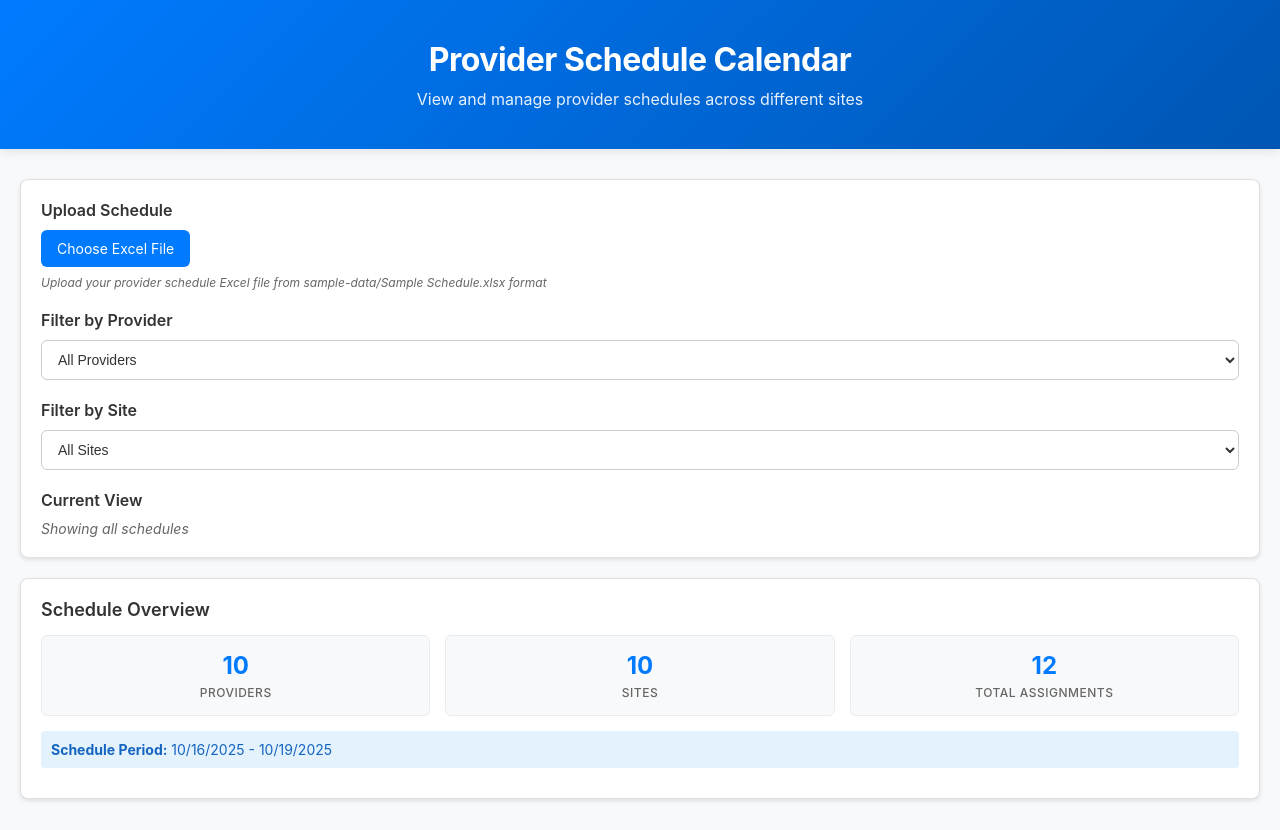
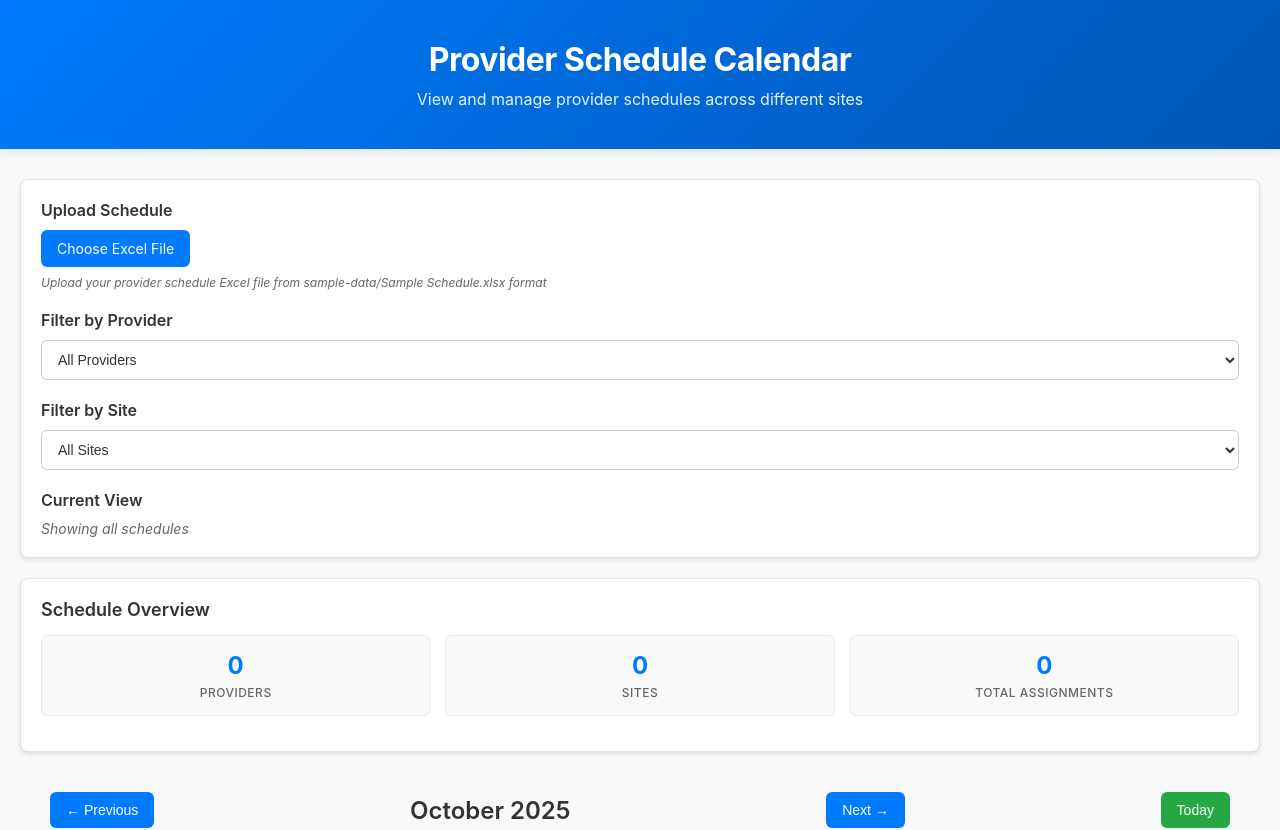
Before and after one commit to akbowen/ru-health-hack-2025, a React (Create React App) app in the folder schedule-calendar/: page / in a window 1280 px wide. Shown: the top 830 px of the page. Built offline with nearby package versions, Linux system fonts and the light colour scheme.

Commit message:
Don't display sample data by default

```diff
--- a/schedule-calendar/src/App.tsx
+++ b/schedule-calendar/src/App.tsx
@@ -8,7 +8,7 @@ import { parseScheduleExcel, getSampleScheduleData } from './utils/scheduleParse
 import './App.css';
 
 function App() {
-  const [scheduleData, setScheduleData] = useState<ScheduleData>(() => getSampleScheduleData());
+  const [scheduleData, setScheduleData] = useState<ScheduleData>({ providers: [], sites: [], schedules: [] });
   const [selectedProvider, setSelectedProvider] = useState<Provider | undefined>();
   const [selectedSite, setSelectedSite] = useState<Site | undefined>();
   const [selectedDate, setSelectedDate] = useState<Date | undefined>();
```
